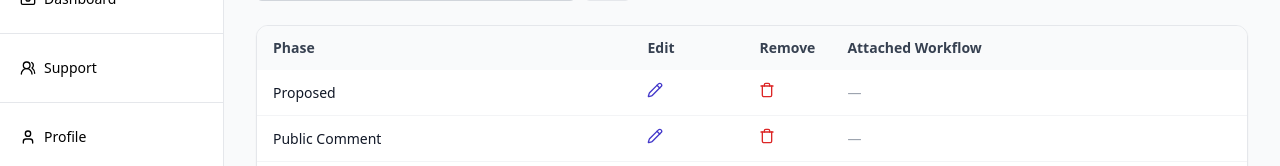
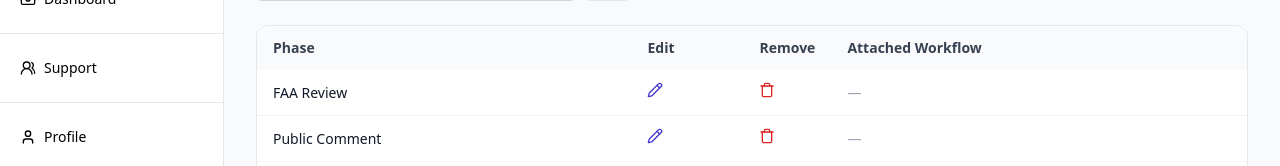
Before and after one commit to eputnam77/DocReview360, a Next.js app in the folder frontend/: page /configuration/phases in a window 1280 px wide. Shown: the part 127-293 px from the top of the page. Built offline with nearby package versions, Linux system fonts and the light colour scheme; no server answers.

Commit message:
Update phases.tsx

```diff
--- a/frontend/pages/configuration/phases.tsx
+++ b/frontend/pages/configuration/phases.tsx
@@ -18,7 +18,7 @@ interface Phase {
 }
 
 const DEMO_PHASES: Phase[] = [
-  { id: "phase-proposed", name: "Proposed" },
+  { id: "phase-faa", name: "FAA Review" },
   { id: "phase-comment", name: "Public Comment" },
   { id: "phase-final", name: "Final Issuance" },
 ];
```
